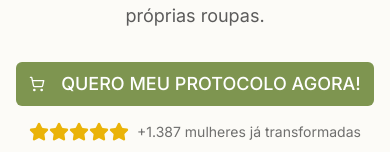
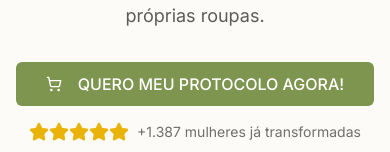
Before and after one commit to batatafaver/desinchafoodmap, a Next.js app: page / in a window 390 px wide. Shown: the part 599-751 px from the top of the page. Built offline with nearby package versions, Linux system fonts and the light colour scheme.

Commit message:
este botão do quero meu protocolo agora, o texto dentro del está muito g

```diff
--- a/src/components/landing/Hero.tsx
+++ b/src/components/landing/Hero.tsx
@@ -33,7 +33,7 @@ export default function Hero() {
             O protocolo validado para mulheres de SACO CHEIO de se sentir estufada, com gases e sem confiança para usar as próprias roupas.
           </p>
           <Link href="#comprar">
-            <Button size="lg" className="mt-8 w-full max-w-md text-lg" variant="default">
+            <Button size="lg" className="mt-8 w-full max-w-md text-base md:text-lg px-6 md:px-8" variant="default">
               <ShoppingCart className="mr-2 h-5 w-5" />
               QUERO MEU PROTOCOLO AGORA!
             </Button>
--- a/src/components/landing/Offer.tsx
+++ b/src/components/landing/Offer.tsx
@@ -41,7 +41,7 @@ export default function Offer() {
               <p className="mt-2 text-sm text-foreground/70">👉 Menos que um café pra parar de odiar a própria barriga ☕🖕</p>
             </div>
             <Link href="https://zuckpay.com.br/checkout/protocolo-7-dias-foodmap" target="_blank">
-              <Button size="lg" className="w-full max-w-md text-lg animate-pulse" variant="default">
+              <Button size="lg" className="w-full max-w-md text-base md:text-lg px-6 md:px-8 animate-pulse" variant="default">
                 <ShoppingCart className="mr-2 h-5 w-5" />
                 QUERO MEU PROTOCOLO AGORA!
               </Button>
--- a/src/components/landing/RealResults.tsx
+++ b/src/components/landing/RealResults.tsx
@@ -83,7 +83,7 @@ export default function RealResults() {
         </div>
         <div className="mt-8 text-center">
             <Link href="#comprar">
-                <Button size="lg" className="w-full max-w-md text-lg animate-pulse" variant="default">
+                <Button size="lg" className="w-full max-w-md text-base md:text-lg px-6 md:px-8 animate-pulse" variant="default">
                     <ShoppingCart className="mr-2 h-5 w-5" />
                     QUERO MEU PROTOCOLO AGORA!
                 </Button>
--- a/src/components/landing/WhatsInside.tsx
+++ b/src/components/landing/WhatsInside.tsx
@@ -56,7 +56,7 @@ export default function WhatsInside() {
             ))}
           </ul>
            <Link href="#comprar">
-            <Button size="lg" className="mt-8 w-full text-lg animate-pulse" variant="default">
+            <Button size="lg" className="mt-8 w-full text-base md:text-lg px-6 md:px-8 animate-pulse" variant="default">
                 <ShoppingCart className="mr-2 h-5 w-5" />
                 QUERO MEU PROTOCOLO AGORA!
             </Button>
```
